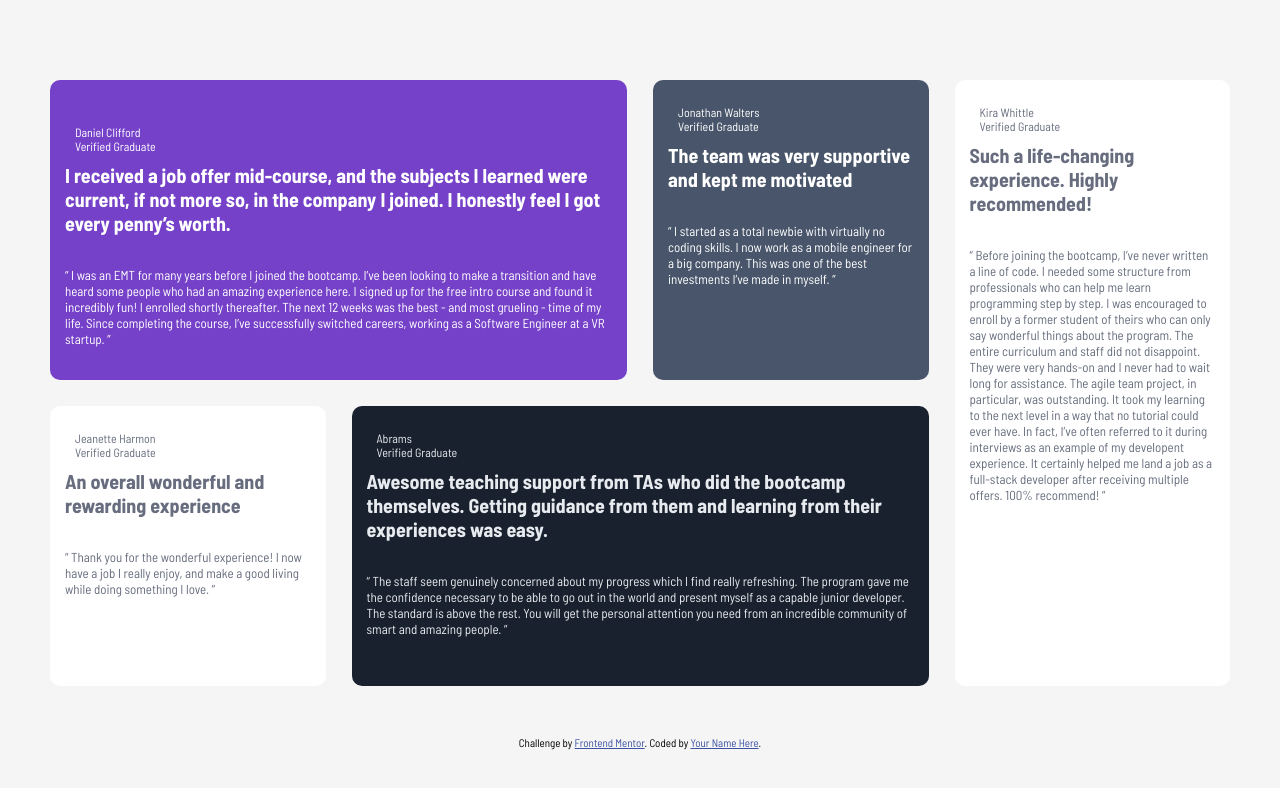
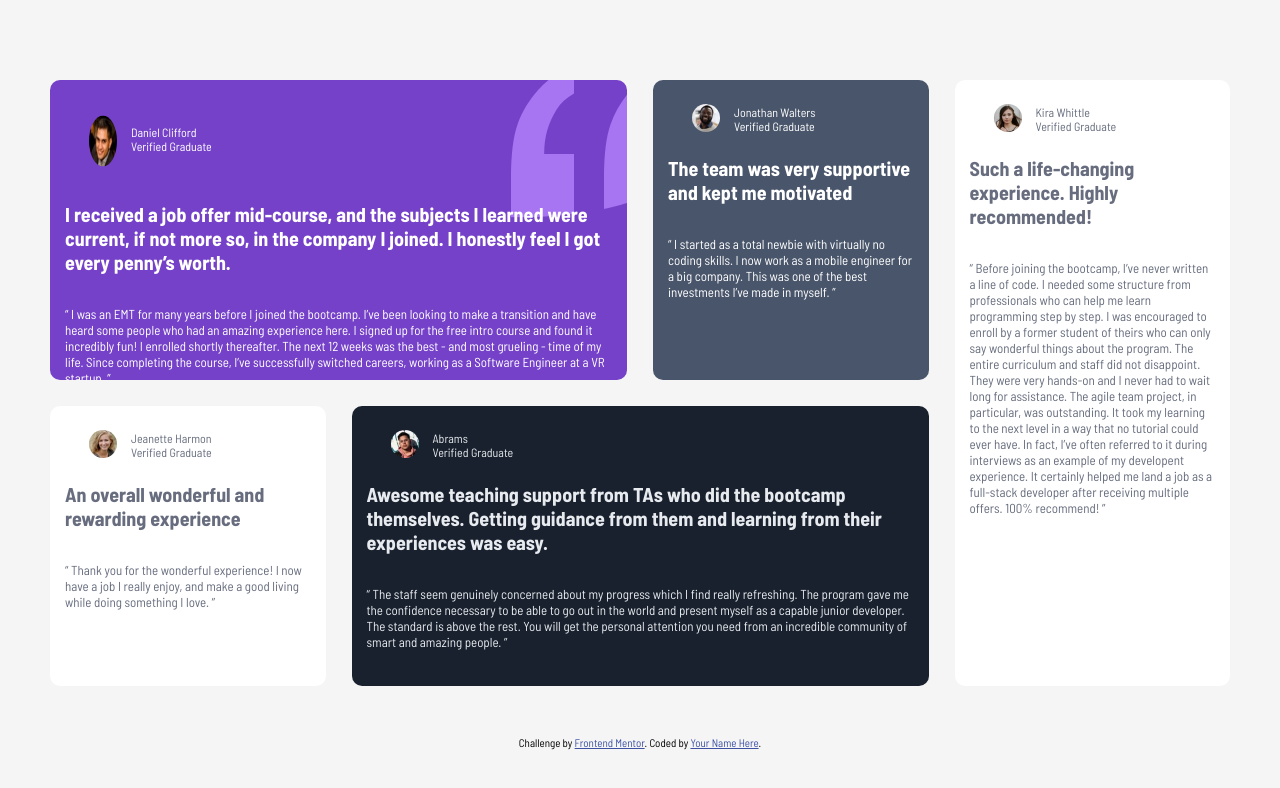
Before and after one commit to Mayar12-gif/HTML-CSS, a plain HTML site: page index.html in a window 1280 px wide. Drawn offline with Linux system fonts and the light colour scheme.

Commit message:
index.html

```diff
--- a/index.html
+++ b/index.html
@@ -18,10 +18,10 @@
     <div class="content-text">
       <div class="box-1" style="grid-area: box-1;">
    <div class="head">
-   <img src="/images/image-daniel.jpg" alt="">
+   <img src="image-daniel.jpg" alt="">
 <span style="margin-top: 35px;">  Daniel Clifford <br>
    Verified Graduate</span>
-  <img src="/images/bg-pattern-quotation.svg" alt="" class="pattern-quotation">
+  <img src="bg-pattern-quotation.svg" alt="" class="pattern-quotation">
   </div>
 
   <h1>I received a job offer mid-course, and the subjects I learned were current, if not more so,
@@ -37,7 +37,7 @@
 
   <div class="box-2" style="grid-area: box-2;">
  <div class="head">
-  <img src="/images/image-jonathan.jpg" alt="">
+  <img src="image-jonathan.jpg" alt="">
 <span>  Jonathan Walters <br>
   Verified Graduate</span>
 </div>
@@ -51,7 +51,7 @@
 
  <div class="box-3" style="grid-area: box-3;">
 <div class="head">
-  <img src="/images/image-jeanette.jpg" alt="">
+  <img src="image-jeanette.jpg" alt="">
 <span>  Jeanette Harmon <br>
   Verified Graduate</span>
   </div>
@@ -65,7 +65,7 @@
 
  <div class="box-4" style="grid-area: box-4;">
  <div class="head">
-  <img src="/images/image-patrick.jpg" alt="">
+  <img src="image-patrick.jpg" alt="">
   <span> Abrams <br>
   Verified Graduate</span>
   </div>
@@ -81,7 +81,7 @@
  </div>
   <div class="box-5" style="grid-area: box-5;">
  <div class="head">
-  <img src="/images/image-kira.jpg" alt="">
+  <img src="image-kira.jpg" alt="">
  <span> Kira Whittle <br>
   Verified Graduate</span>
   </div>
```
